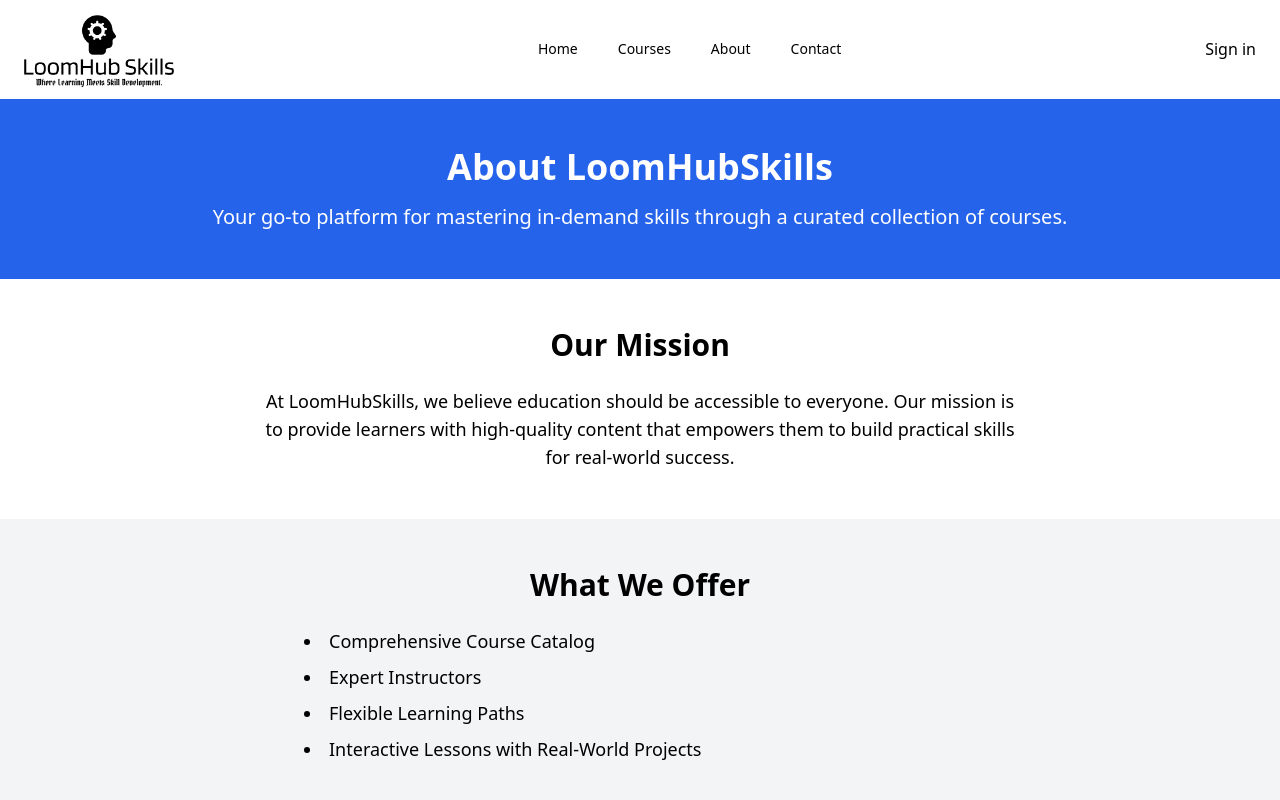
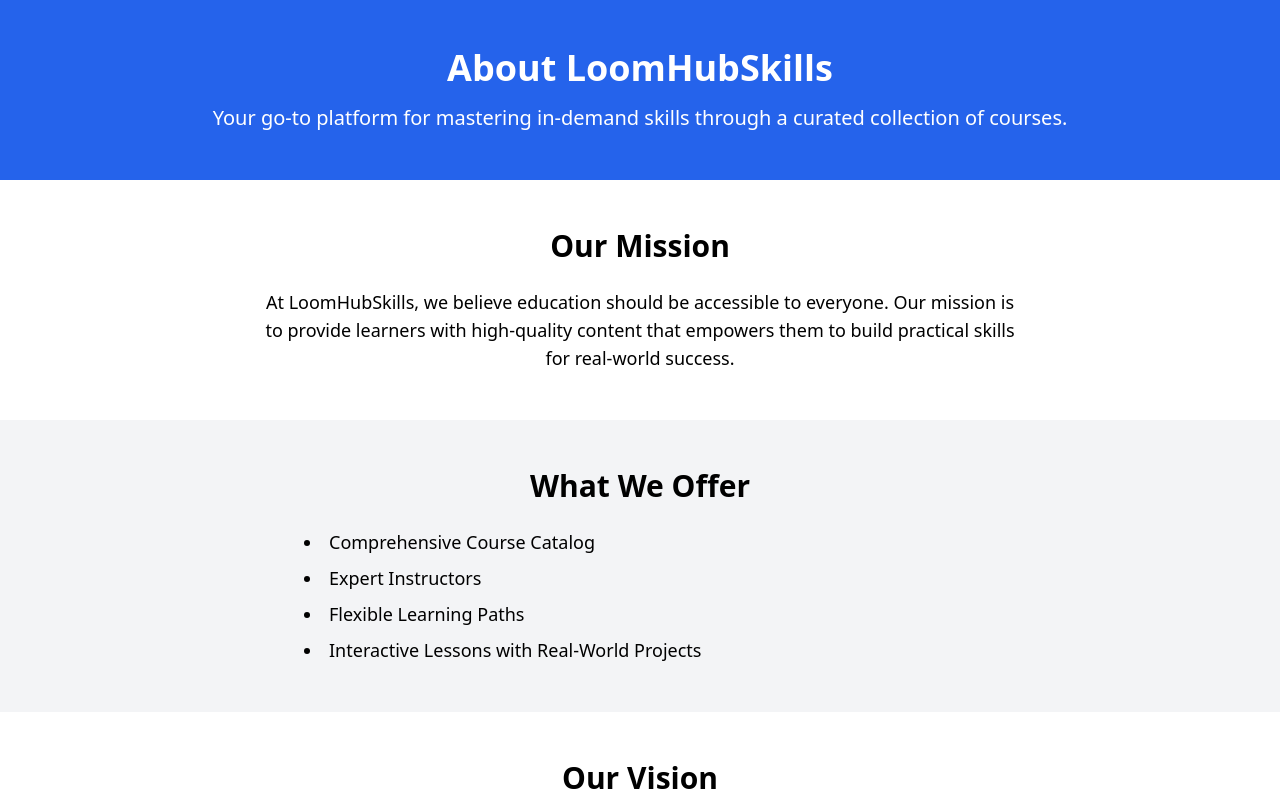
Before and after one commit to NaomiKleinhans/LoomHubSkills, a Next.js app: page /about in a window 1280 px wide. Shown: the top 800 px of the page. Built offline with nearby package versions, Linux system fonts and the light colour scheme; no server answers.

Commit message:
Update about.js

```diff
--- a/pages/about.js
+++ b/pages/about.js
@@ -1,6 +1,6 @@
 'use client'
 import Head from 'next/head' // For SEO metadata
-import Header from '../components/Header'
+// import Header from '../components/Header'
 
 const About = () => {
 	return (
@@ -14,7 +14,7 @@ const About = () => {
 				/>
 			</Head>
 
-			<Header />
+			{/* <Header /> */}
 
 			{/* Hero Section */}
 			<section className='bg-blue-600 text-white py-12'>
```
